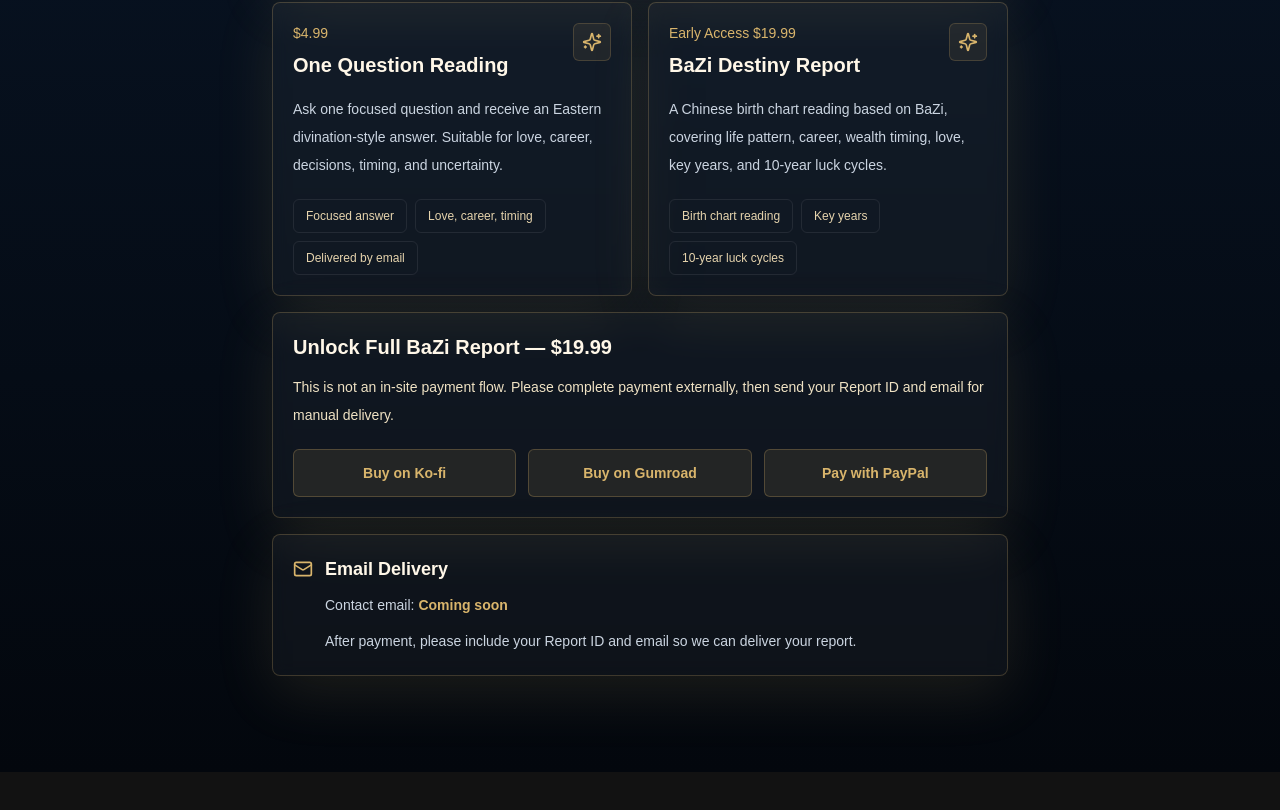
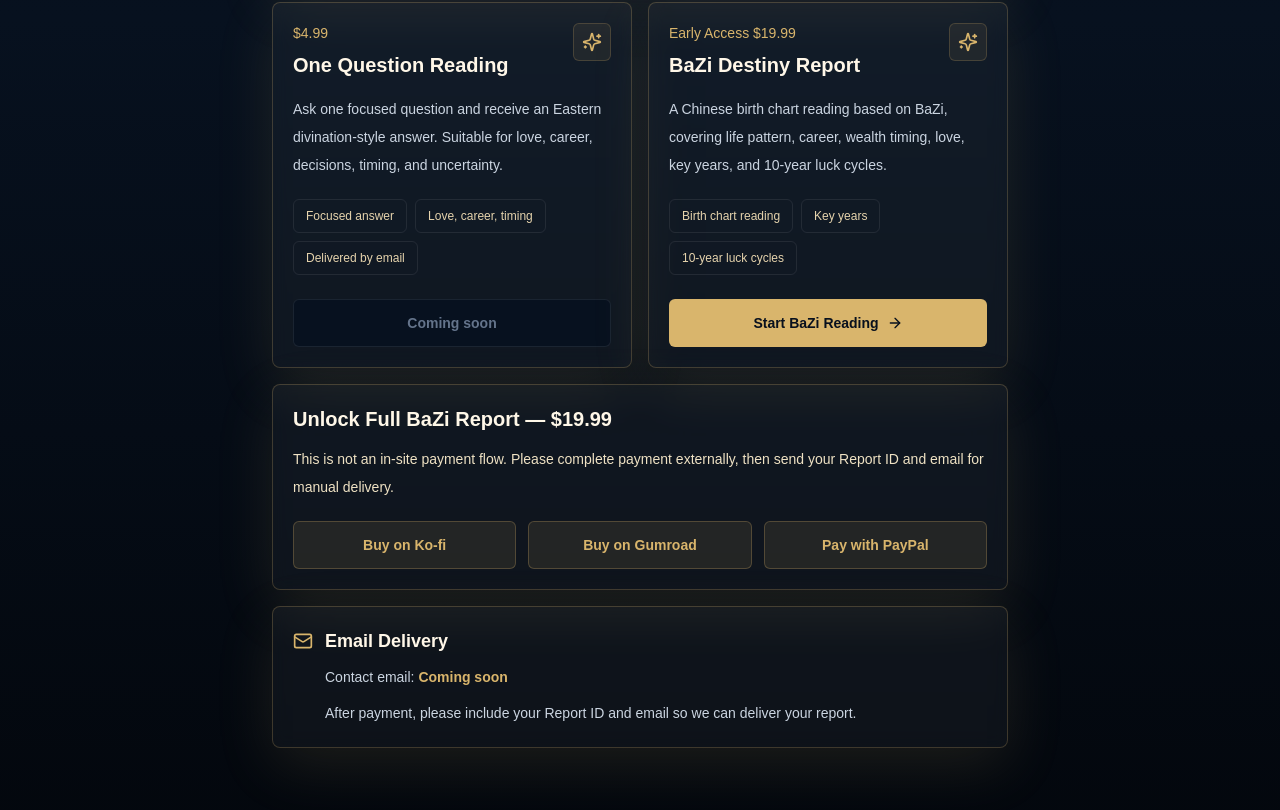
Before and after one commit to paulomila471-jpg/bazi-h5-test, a Next.js app: page /en in a window 1280 px wide. Shown: the part 808-1618 px from the top of the page. Before the commit the page ends 1580 px from the top, so only its background shows below. Built offline with nearby package versions, Linux system fonts and the light colour scheme; no server answers.

Commit message:
Link English BaZi product to form flow

```diff
--- a/app/en/EnglishHomeClient.tsx
+++ b/app/en/EnglishHomeClient.tsx
@@ -145,6 +145,23 @@
                   </span>
                 ))}
               </div>
+              {index === 0 ? (
+                <button
+                  className="mt-6 min-h-12 w-full rounded-md border border-white/[0.08] bg-[#07111f] px-4 py-3 text-sm font-semibold text-slate-500"
+                  disabled
+                  type="button"
+                >
+                  Coming soon
+                </button>
+              ) : (
+                <Link
+                  className="mt-6 inline-flex min-h-12 w-full items-center justify-center gap-2 rounded-md bg-gold px-4 py-3 text-sm font-semibold text-[#08101d]"
+                  href="/en/bazi/form"
+                >
+                  Start BaZi Reading
+                  <ArrowRight className="h-4 w-4" />
+                </Link>
+              )}
             </Card>
           );
         })}
```
